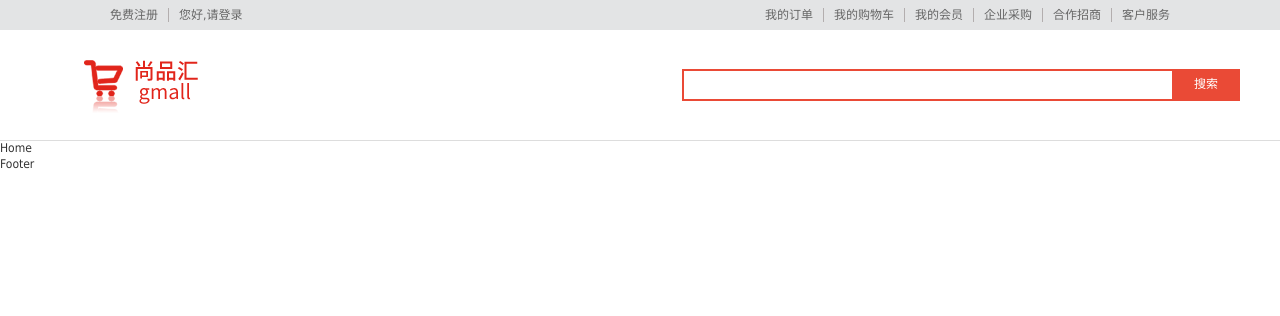
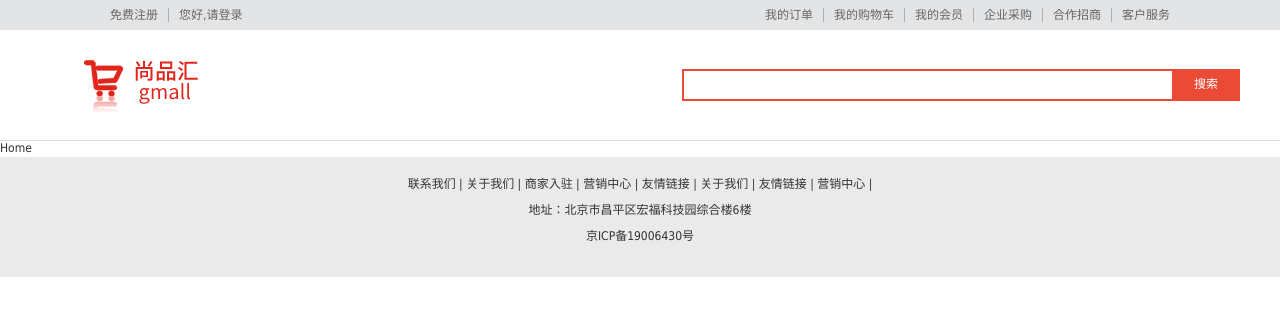
Before and after one commit to liguangda1996/Vue-pc, a Vue app: page / in a window 1280 px wide. Shown: the top 316 px of the page. Built offline with nearby package versions, Linux system fonts and the light colour scheme.

Commit message:
feat:footer-bottom

```diff
--- a/src/components/Footer/index.vue
+++ b/src/components/Footer/index.vue
@@ -1,6 +1,23 @@
 <template>
 <div>
-    <p>Footer</p>
+    <div id="footer-bottom">
+        <div>
+            <a href="#">联系我们</a> |
+            <a href="#">关于我们</a> |
+            <a href="#">商家入驻</a> |
+            <a href="#">营销中心</a> |
+            <a href="#">友情链接</a> |
+            <a href="#">关于我们</a> |
+            <a href="#">友情链接</a> |
+            <a href="#">营销中心</a> |
+        </div>
+        <div>
+            地址：北京市昌平区宏福科技园综合楼6楼
+        </div>
+        <div>
+            京ICP备19006430号
+        </div>
+    </div>
 </div>
 </template>
 
@@ -11,5 +28,18 @@ export default {
 </script>
 
 <style lang="less" scoped>
-
+#footer-bottom{
+    height: 80px;
+    background-color:rgb(234,234,234);
+    padding: 20px;
+}
+#footer-bottom div{
+    height: 26px;
+    font-size: 12px;
+    text-align: center;
+}
+#footer-bottom div a{
+    text-decoration: none;
+    color: #333;
+}
 </style>
```
